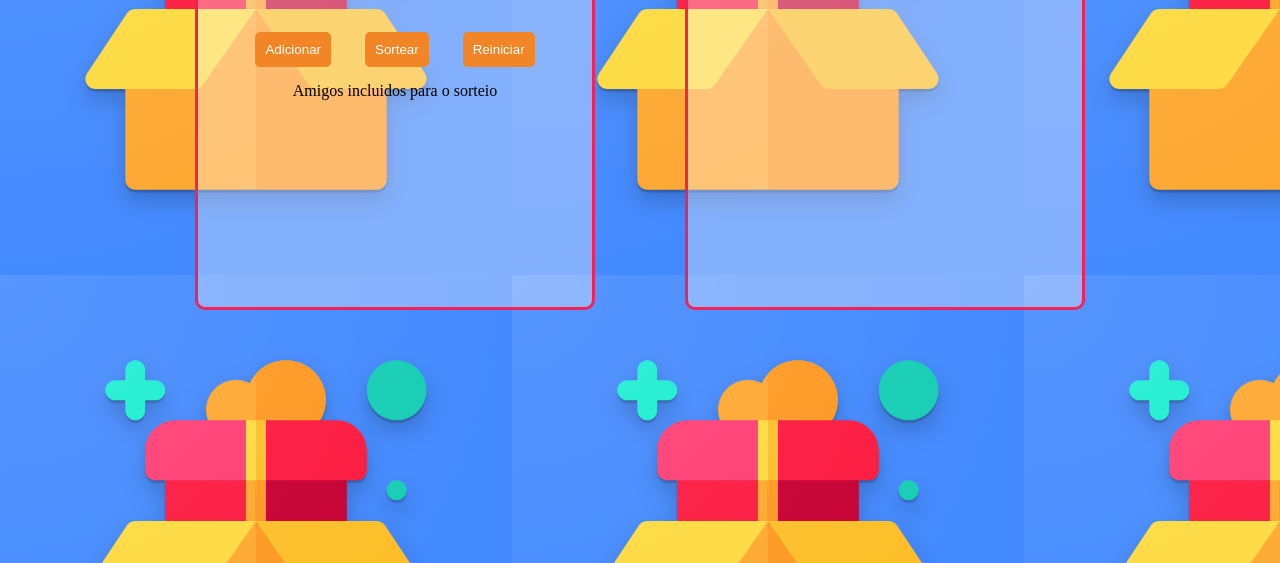
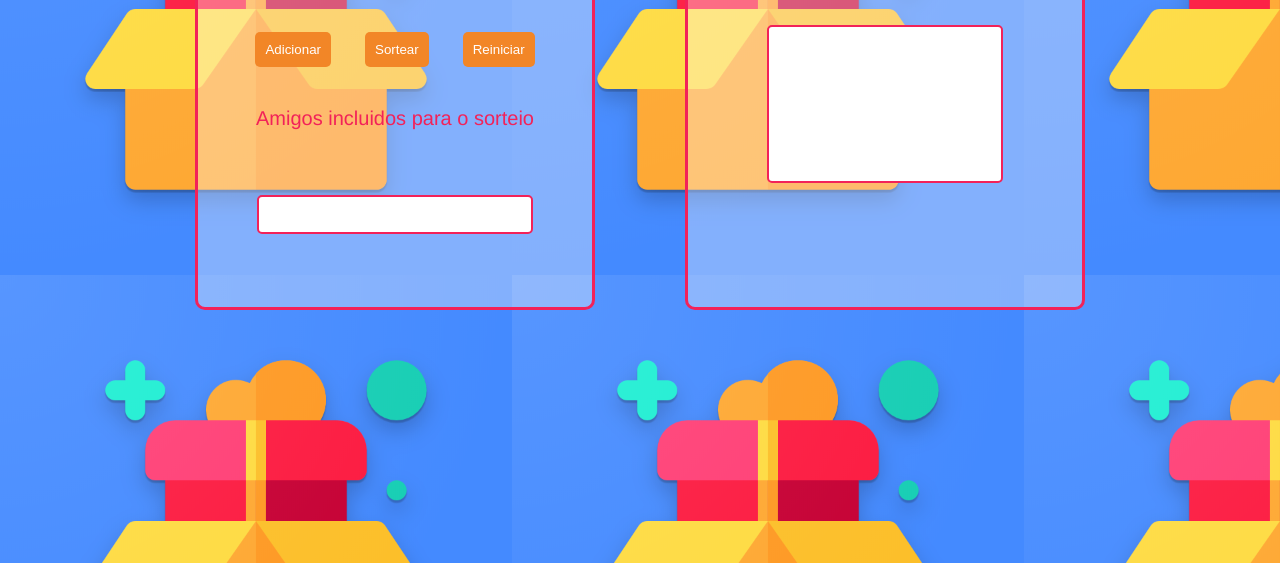
Before and after one commit to sam-alvarenga/AmigoOculto, a plain HTML site: page index.html in a window 1280 px wide. Shown: the part 237-800 px from the top of the page. Drawn offline with Linux system fonts and the light colour scheme.

Commit message:
estilizando as divs vazias no css

```diff
--- a/style.css
+++ b/style.css
@@ -7,9 +7,6 @@
 
 body{
     background-image: url(img/capa1.png);
-
-
-
 }
 
 header {
@@ -20,7 +17,6 @@ header {
     gap: 15px;
 
 }
-
 
 h1 {
     font-size: 45px;
@@ -78,14 +74,21 @@ button {
     cursor: pointer;
 }
 
-.text{
-    margin-top: 25px;
+.prize-draw {
+    background-color: #fff ;
+    border: solid 2px #F22259;
+    width: 70%;
+    height: 10%;
+    border-radius: 5px;
+    margin: 65px auto;
+
 }
 
-.text, .p{
+p{
     font-size: 20px;
     font-family: 'Franklin Gothic Medium', 'Arial Narrow', Arial, sans-serif;
     color: #F22259;
+    margin-top: 25px;
 }
 
 .pagetwo h2{
@@ -94,6 +97,11 @@ button {
  color: #F22259;
 }
 
-.pagetwo input{
-    padding: 75px;
+.drawn{
+    width: 60%;
+    height: 40%;
+    background-color: #fff ;
+    border: solid 2px #F22259;
+    border-radius: 5px;
+    margin: 35px auto;
 }
```
